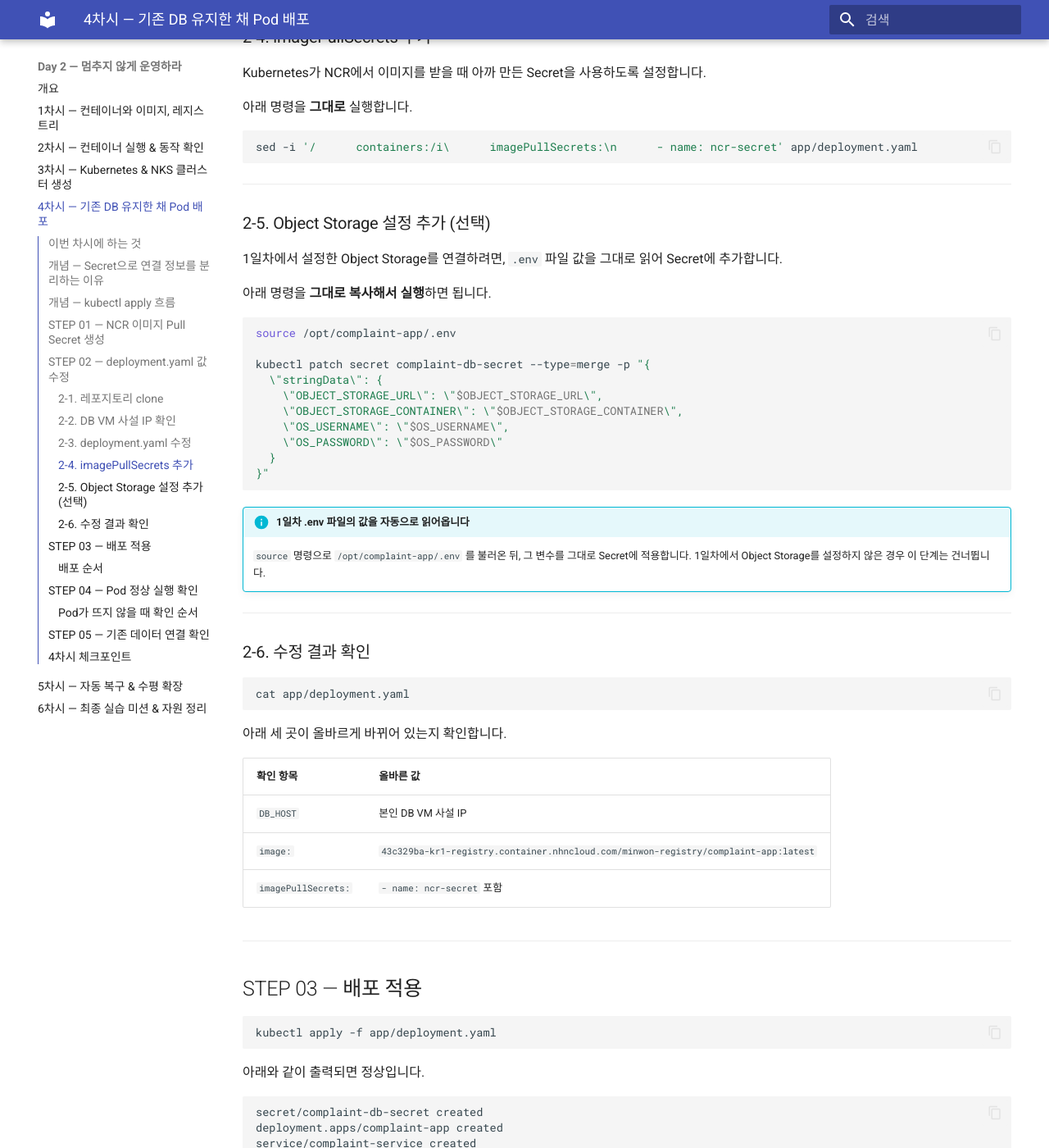
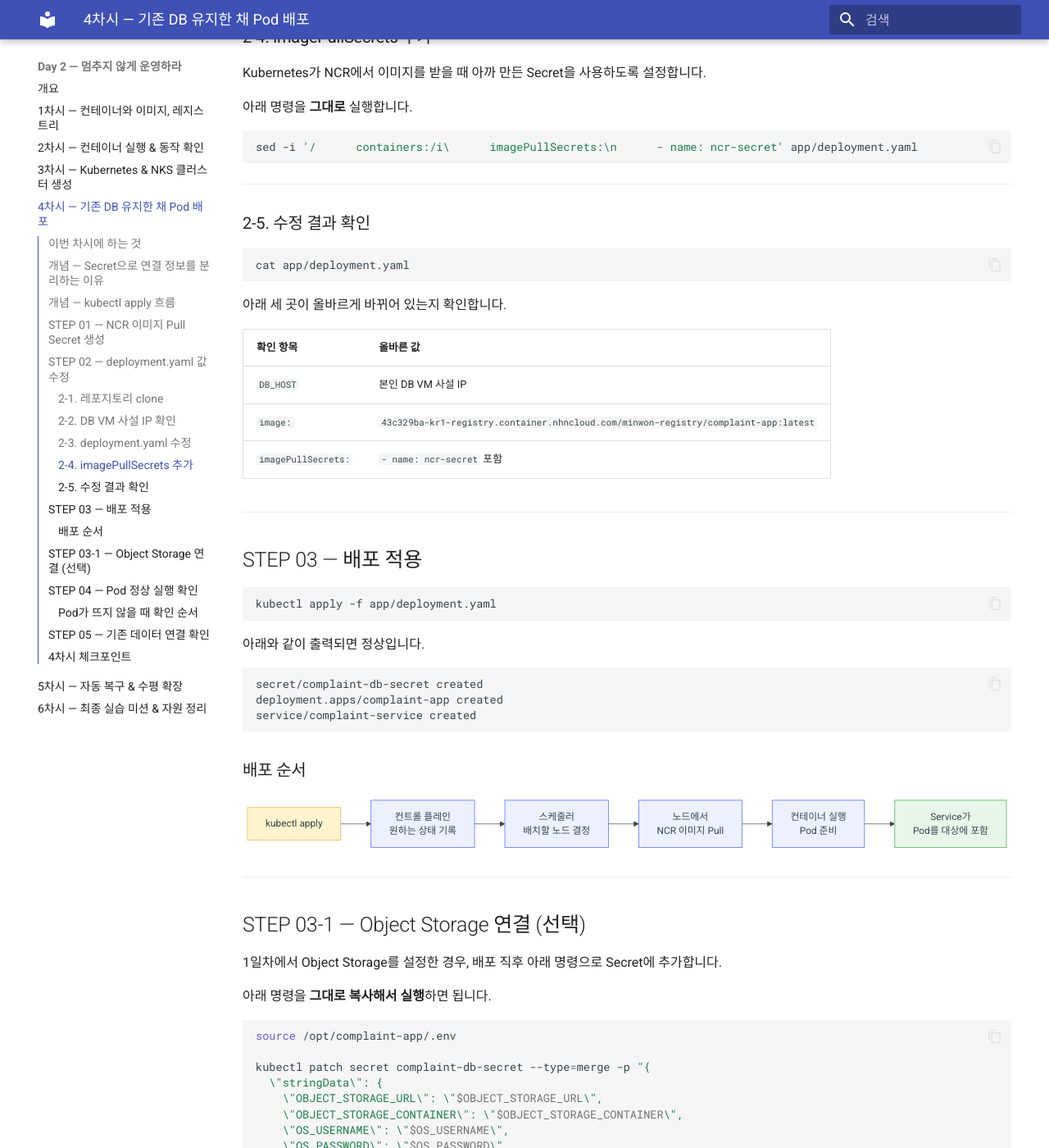
Before and after one commit to skilleat-labs/cloud-native-minwon-lab, an MkDocs documentation site: the page built from docs/day2/session4.md, in a window 1280 px wide and 1400 px high, scrolled down 3014 px. Shown: the whole window at 82% size. Built offline with MkDocs 1.6.1 and Material for MkDocs 9.7.7, drawn with Linux system fonts in a browser that asks for light colours; some of the changed lines change nothing that is shown; some of the changed text lies outside the part shown.

Commit message:
docs: move Object Storage patch to after kubectl apply (STEP 03-1)

````diff
--- a/docs/day2/session4.md
+++ b/docs/day2/session4.md
@@ -152,32 +152,7 @@ sed -i '/      containers:/i\      imagePullSecrets:\n      - name: ncr-secret'
 
 ---
 
-### 2-5. Object Storage 설정 추가 (선택)
-
-1일차에서 설정한 Object Storage를 연결하려면, `.env` 파일 값을 그대로 읽어 Secret에 추가합니다.
-
-아래 명령을 **그대로 복사해서 실행**하면 됩니다.
-
-```bash
-source /opt/complaint-app/.env
-
-kubectl patch secret complaint-db-secret --type=merge -p "{
-  \"stringData\": {
-    \"OBJECT_STORAGE_URL\": \"$OBJECT_STORAGE_URL\",
-    \"OBJECT_STORAGE_CONTAINER\": \"$OBJECT_STORAGE_CONTAINER\",
-    \"OS_USERNAME\": \"$OS_USERNAME\",
-    \"OS_PASSWORD\": \"$OS_PASSWORD\"
-  }
-}"
-```
-
-!!! info "1일차 .env 파일의 값을 자동으로 읽어옵니다"
-    `source` 명령으로 `/opt/complaint-app/.env` 를 불러온 뒤, 그 변수를 그대로 Secret에 적용합니다.
-    1일차에서 Object Storage를 설정하지 않은 경우 이 단계는 건너뜁니다.
-
----
-
-### 2-6. 수정 결과 확인
+### 2-5. 수정 결과 확인
 
 ```bash
 cat app/deployment.yaml
@@ -220,6 +195,35 @@ flowchart LR
     style A fill:#fff3cd,stroke:#f0ad4e
     style F fill:#e8f5e9,stroke:#4caf50
 ```
+
+---
+
+## STEP 03-1 — Object Storage 연결 (선택)
+
+1일차에서 Object Storage를 설정한 경우, 배포 직후 아래 명령으로 Secret에 추가합니다.
+
+아래 명령을 **그대로 복사해서 실행**하면 됩니다.
+
+```bash
+source /opt/complaint-app/.env
+
+kubectl patch secret complaint-db-secret --type=merge -p "{
+  \"stringData\": {
+    \"OBJECT_STORAGE_URL\": \"$OBJECT_STORAGE_URL\",
+    \"OBJECT_STORAGE_CONTAINER\": \"$OBJECT_STORAGE_CONTAINER\",
+    \"OS_USERNAME\": \"$OS_USERNAME\",
+    \"OS_PASSWORD\": \"$OS_PASSWORD\"
+  }
+}"
+```
+
+!!! info "1일차 .env 파일의 값을 자동으로 읽어옵니다"
+    `source` 명령으로 `/opt/complaint-app/.env` 를 불러온 뒤, 그 변수를 그대로 Secret에 적용합니다.
+    1일차에서 Object Storage를 설정하지 않은 경우 이 단계는 건너뜁니다.
+
+!!! warning "kubectl apply 이후에 실행하세요"
+    `complaint-db-secret` 은 STEP 03에서 `kubectl apply` 를 실행해야 생성됩니다.
+    그 전에 실행하면 `secrets not found` 오류가 납니다.
 
 ---
 
````
